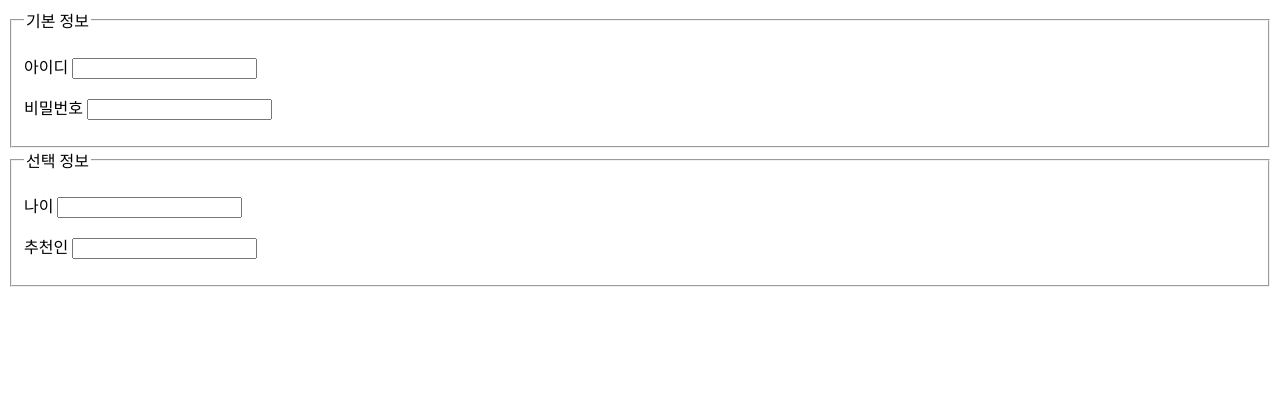
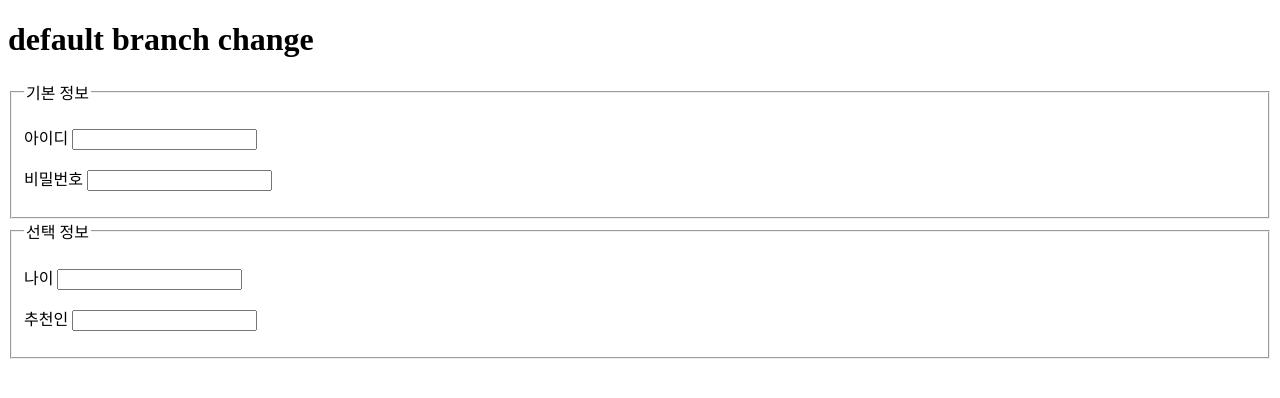
Before and after one commit to gihong1003/first-webpage-Japanese-letters, a plain HTML site: page index.html in a window 1280 px wide. Drawn offline with Linux system fonts and the light colour scheme.

Commit message:
default branch 변경법을 공부

```diff
--- a/index.html
+++ b/index.html
@@ -8,6 +8,7 @@
     </head>
     <body>
         <!--웹 페이지에 표시할 내용을 적습니다. -->
+        <h1>default branch change</h1>
         <form>
             <fieldset>
                 <legend>기본 정보</legend>
```
